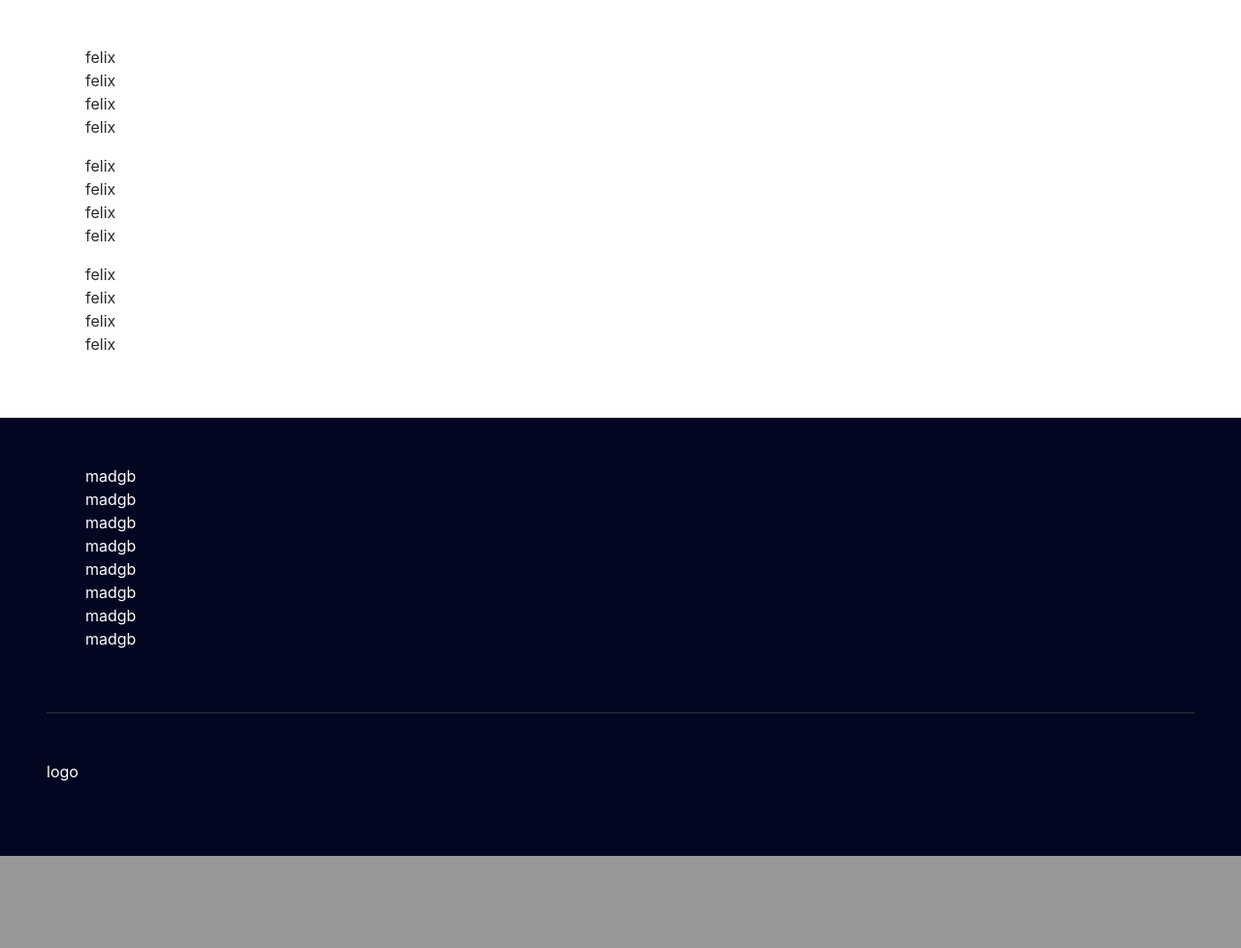
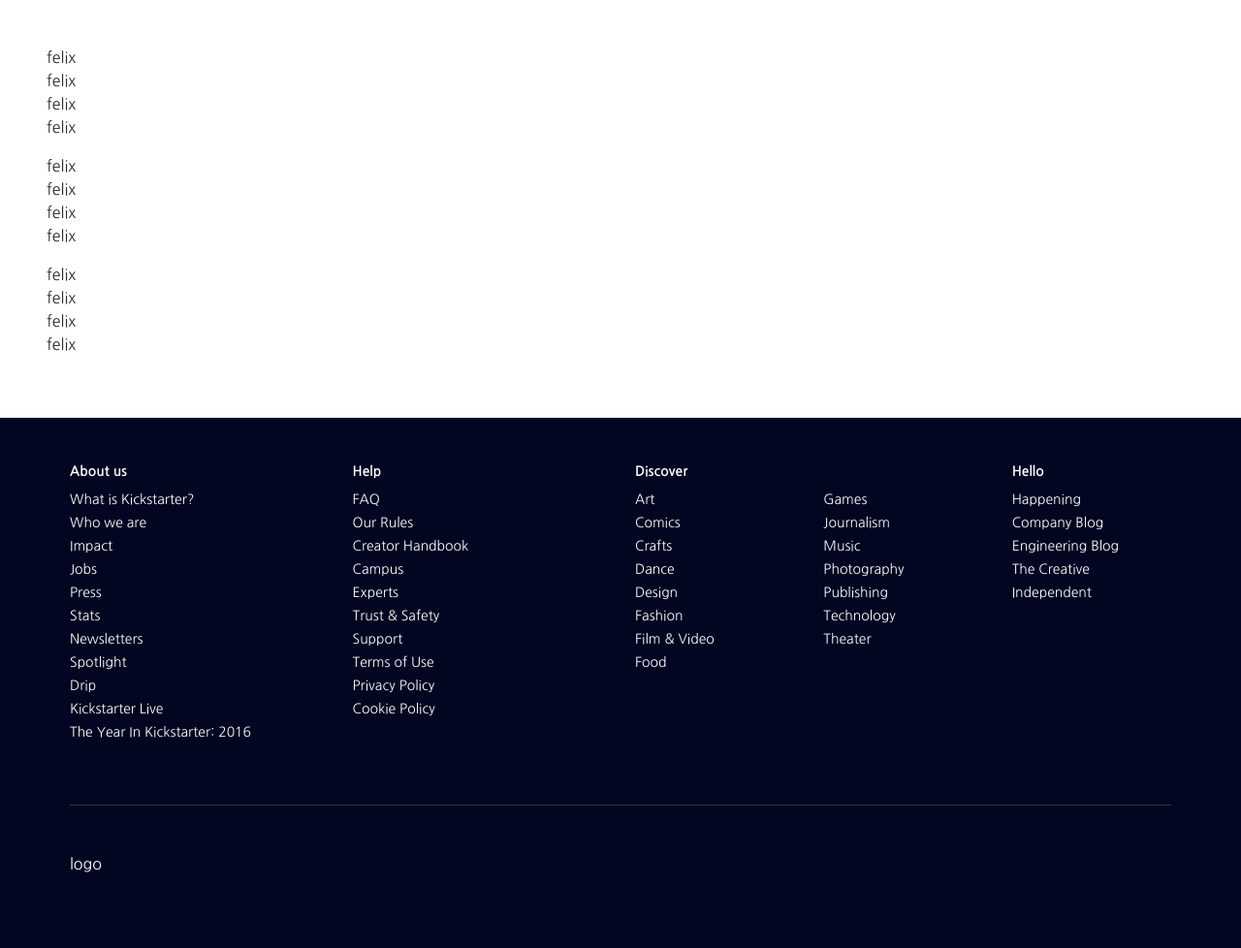
Before and after one commit to madgb/170309_Beginning, a PHP site: page / in a window 1280 px wide. Shown: the part 1032-2010 px from the top of the page at 97% size. Before the commit the page ends 1915 px from the top, so only its background shows below. Run offline with PHP 8.4, Linux system fonts and the light colour scheme; some web fonts are replaced.

Commit message:
no message

```diff
--- a/170319/index.html
+++ b/170319/index.html
@@ -86,17 +86,81 @@
     <footer>
         <div class="footer-container">
             <div class="footer-content">
-                <div class="footer-upper">
+                <div class="grid-row row gridbelow footer-upper">
+                    <div class="col">
+                        <div class="row">
+                            <div class="col-sm-6-12 mb2 mb0-sm col">
+                                <h3 class="type-14 mb1 mb2-sm white bold"><a class="transition-all type-14 hover-navy-500 bold" href="/about?ref=footer">About us</a></h3>
                                 <ul>
-                        <li>madgb</li>
-                        <li>madgb</li>
-                        <li>madgb</li>
-                        <li>madgb</li>
-                        <li>madgb</li>
-                        <li>madgb</li>
-                        <li>madgb</li>
-                        <li>madgb</li>
+                                    <li><a class="transition-all type-14 hover-navy-500" href="/about?ref=footer">What is Kickstarter?</a></li>
+                                    <li><a class="transition-all type-14 hover-navy-500" href="/team?ref=footer">Who we are</a></li>
+                                    <li><a class="transition-all type-14 hover-navy-500" href="/impact?ref=footer">Impact</a></li>
+                                    <li><a class="transition-all type-14 hover-navy-500" href="/jobs?ref=footer">Jobs</a></li>
+                                    <li><a class="transition-all type-14 hover-navy-500" href="/press?ref=footer">Press</a></li>
+                                    <li><a class="transition-all type-14 hover-navy-500" href="/help/stats?ref=footer">Stats</a></li>
+                                    <li><a class="transition-all type-14 hover-navy-500" href="/newsletters?ref=footer">Newsletters</a></li>
+                                    <li><a class="transition-all type-14 hover-navy-500" href="/spotlight?ref=footer">Spotlight</a></li>
+                                    <li><a target="_blank" class="transition-all type-14 hover-navy-500" href="https://drip.kickstarter.com">Drip</a></li>
+                                    <li><a target="_blank" class="transition-all type-14 hover-navy-500" href="https://live.kickstarter.com">Kickstarter Live</a></li>
+                                    <li><a class="transition-all type-14 hover-navy-500" href="/year/2016?ref=footer">The Year In Kickstarter: 2016</a></li>
                                 </ul>
+                            </div>
+                            <div class="col-sm-6-12 mb2 mb0-sm col">
+                                <h3 class="type-14 mb1 mb2-sm"><a class="transition-all type-14 hover-navy-500 bold" href="/help?ref=footer">Help</a></h3>
+                                <ul>
+                                    <li><a class="transition-all type-14 hover-navy-500" href="/help/faq/kickstarter+basics?ref=footer">FAQ</a></li>
+                                    <li><a class="transition-all type-14 hover-navy-500" href="/rules?ref=footer">Our Rules</a></li>
+                                    <li><a class="transition-all type-14 hover-navy-500" href="/help/handbook?ref=footer">Creator Handbook</a></li>
+                                    <li><a class="transition-all type-14 hover-navy-500" href="/campus?ref=footer">Campus</a></li>
+                                    <li><a class="transition-all type-14 hover-navy-500" href="/experts?ref=footer">Experts</a></li>
+                                    <li><a class="transition-all type-14 hover-navy-500" href="/trust?ref=footer">Trust &amp; Safety</a></li>
+                                    <li><a class="transition-all type-14 hover-navy-500" href="/contact?ref=footer">Support</a></li>
+                                    <li><a class="transition-all type-14 hover-navy-500" href="/terms-of-use?ref=footer">Terms of Use</a></li>
+                                    <li><a class="transition-all type-14 hover-navy-500" href="/privacy?ref=footer">Privacy Policy</a></li>
+                                    <li><a class="transition-all type-14 hover-navy-500" href="/cookies?ref=footer">Cookie Policy</a></li>
+                                </ul>
+                            </div>
+                        </div>
+                    </div>
+                    <div class="col">
+                        <div class="grid-row row">
+                            <div class="col-sm-8-12 mb2 mb0-sm col-8">
+                                <h3 class="type-14 mb1 mb2-sm"><a class="transition-all type-14 hover-navy-500 bold" href="/discover/advanced?ref=footer">Discover</a></h3>
+                                <div class="grid-row row">
+                                    <ul class="col-sm-4-8 column-0 col">
+                                        <li><a class="transition-all type-14 hover-navy-500" href="/discover/categories/art?ref=footer">Art</a></li>
+                                        <li><a class="transition-all type-14 hover-navy-500" href="/discover/categories/comics?ref=footer">Comics</a></li>
+                                        <li><a class="transition-all type-14 hover-navy-500" href="/discover/categories/crafts?ref=footer">Crafts</a></li>
+                                        <li><a class="transition-all type-14 hover-navy-500" href="/discover/categories/dance?ref=footer">Dance</a></li>
+                                        <li><a class="transition-all type-14 hover-navy-500" href="/discover/categories/design?ref=footer">Design</a></li>
+                                        <li><a class="transition-all type-14 hover-navy-500" href="/discover/categories/fashion?ref=footer">Fashion</a></li>
+                                        <li><a class="transition-all type-14 hover-navy-500" href="/discover/categories/film%20&amp;%20video?ref=footer">Film &amp; Video</a></li>
+                                        <li><a class="transition-all type-14 hover-navy-500" href="/discover/categories/food?ref=footer">Food</a></li>
+                                    </ul>
+                                    <ul class="col-sm-4-8 column-1 col-6">
+                                        <li><a class="transition-all type-14 hover-navy-500" href="/discover/categories/games?ref=footer">Games</a></li>
+                                        <li><a class="transition-all type-14 hover-navy-500" href="/discover/categories/journalism?ref=footer">Journalism</a></li>
+                                        <li><a class="transition-all type-14 hover-navy-500" href="/discover/categories/music?ref=footer">Music</a></li>
+                                        <li><a class="transition-all type-14 hover-navy-500" href="/discover/categories/photography?ref=footer">Photography</a></li>
+                                        <li><a class="transition-all type-14 hover-navy-500" href="/discover/categories/publishing?ref=footer">Publishing</a></li>
+                                        <li><a class="transition-all type-14 hover-navy-500" href="/discover/categories/technology?ref=footer">Technology</a></li>
+                                        <li><a class="transition-all type-14 hover-navy-500" href="/discover/categories/theater?ref=footer">Theater</a></li>
+                                    </ul>
+                                </div>
+                            </div>
+                            <div class="col-sm-4-12 col">
+                                <h3 class="type-14 mb1 mb2-sm white bold">Hello</h3>
+                                <ul>
+                                    <li>
+                                        <a class="transition-all type-14 hover-navy-500" href="/happening?ref=footer">Happening</a>
+                                    </li>
+                                    <li><a class="transition-all type-14 hover-navy-500" href="/blog?ref=footer">Company Blog</a></li>
+                                    <li><a class="transition-all type-14 hover-navy-500" href="/backing-and-hacking?ref=footer">Engineering Blog</a></li>
+                                    <li><a class="transition-all type-14 hover-navy-500" href="https://thecreativeindependent.com">The Creative Independent</a></li>
+                                </ul>
+                            </div>
+                        </div>
+                    </div>
                 </div>
                 <div class="footer-bottom">
                     <div class="footer-logo">logo</div>
--- a/170319/media.css
+++ b/170319/media.css
@@ -1,4 +1,4 @@
-@media screen and (max-width: 1250px) {
+@media screen and (max-width: 1200px) {
     .nav-right a {
         display: none;
     }
--- a/170319/style.css
+++ b/170319/style.css
@@ -1,7 +1,21 @@
 @import url('https://fonts.googleapis.com/css?family=Baloo+Bhaina');
+@import url('https://fonts.googleapis.com/earlyaccess/nanumgothic.css');
+
+
+/*font*/
+.nav-left, .nav-right, .main-second, .footer-container{
+	font-family: 'Nanum Gothic', serif;
+}
+
+.type-14{
+	font-size: 14px;
+}
+.bold{
+	font-weight: bold;
+}
+
 a {
 	text-decoration: none;
-	color: black;
 }
 
 a:hover, a:visited, a:focus{
@@ -12,6 +26,7 @@
 ul, li{
 	text-decoration: none;
 	list-style: none;
+	padding: 0;
 }
 
 .site-nav-container{
@@ -30,7 +45,7 @@
 }
 
 .upper-nav a{
-	margin-left: 50px;
+	margin-left: 45px;
 }
 
 .explore-wrapper > a{
@@ -107,7 +122,7 @@
 }
 
 .footer-content{
-	padding: 3rem;
+	padding: 3rem 4.5rem;
 }
 .footer-upper{
 	padding-bottom: 3rem;
@@ -117,3 +132,6 @@
 	padding: 3rem 0;
 	height: 100px;
 }
+.gridbelow, .gridbelow a{
+	color: #FFF;
+}
```
Lines whose indentation alone changed are shown as unchanged.
